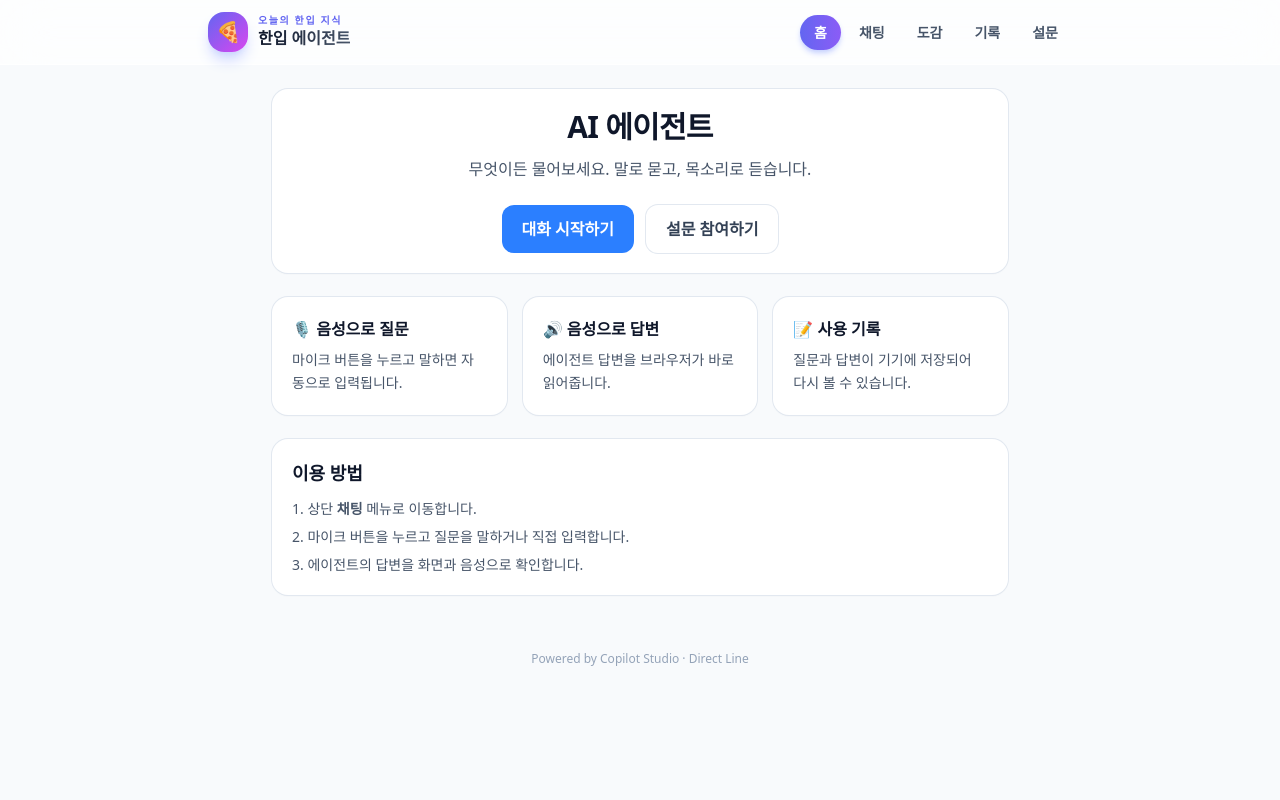
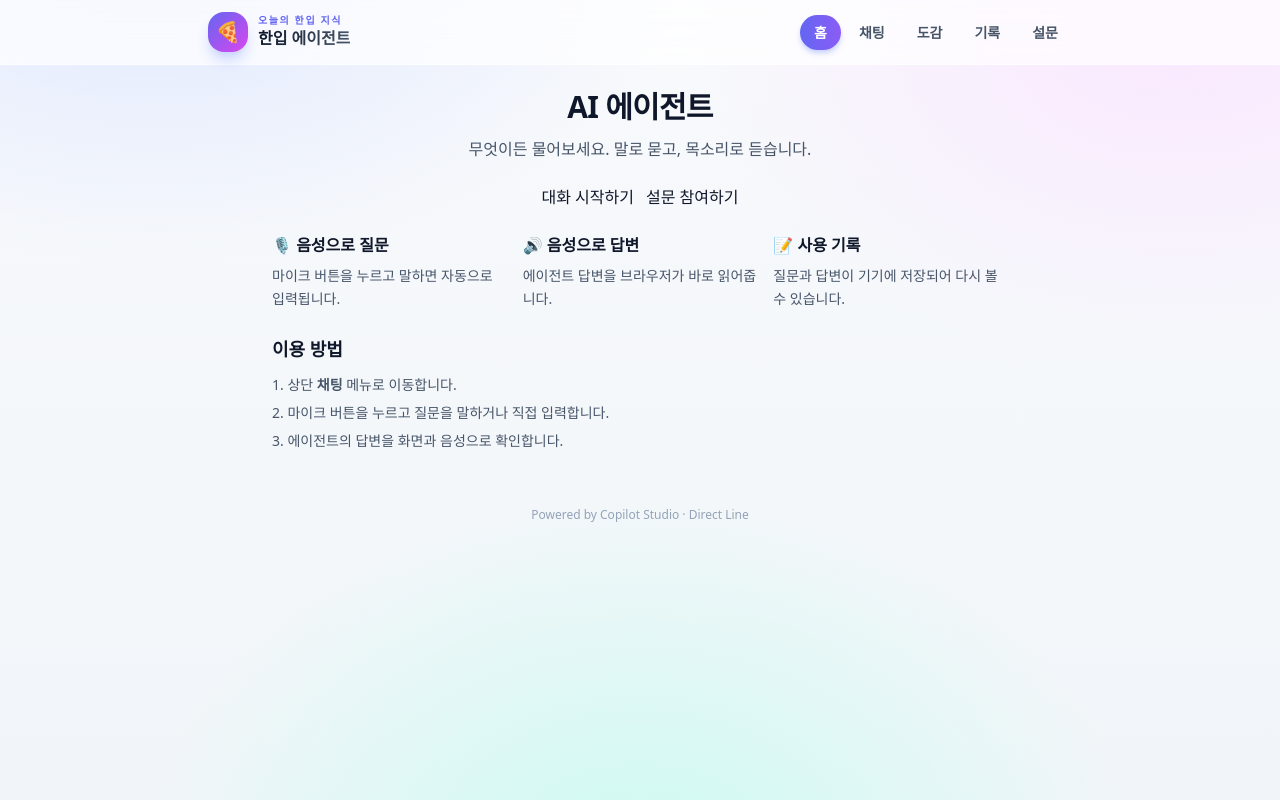
Before and after one commit to hyunguykorea/agent-site, a Next.js app: page / in a window 1280 px wide. Built offline with nearby package versions, Linux system fonts and the light colour scheme.

Commit message:
Add files via upload

```diff
--- a/styles/globals.css
+++ b/styles/globals.css
@@ -1,3 +1,7 @@
+/* 파일 위치: styles/globals.css  (기존 파일 덮어쓰기)
+   - 칙칙한 흰 배경 → 은은한 그라데이션 + 빛망울(blob) 배경
+   - 스크롤바, 선택색, 폰트까지 한 번에 톤업 */
+
 @tailwind base;
 @tailwind components;
 @tailwind utilities;
@@ -7,26 +11,90 @@
 }
 
 html,
-body {
-  height: 100%;
+body,
+#__next {
+  min-height: 100%;
 }
 
 body {
-  @apply bg-slate-50 text-slate-900 antialiased;
+  /* 부드러운 파스텔 그라데이션 배경 */
+  background:
+    radial-gradient(1000px 600px at 12% -8%, #e0e7ff 0%, transparent 55%),
+    radial-gradient(900px 600px at 92% 4%, #fae8ff 0%, transparent 55%),
+    radial-gradient(900px 700px at 50% 110%, #ccfbf1 0%, transparent 55%),
+    linear-gradient(180deg, #f8fafc 0%, #f1f5f9 100%);
+  background-attachment: fixed;
+  color: #0f172a;
+  -webkit-font-smoothing: antialiased;
+  font-family: 'Pretendard', 'Apple SD Gothic Neo', 'Noto Sans KR', system-ui, -apple-system,
+    'Segoe UI', sans-serif;
 }
 
-.card {
-  @apply rounded-2xl bg-white p-5 shadow-sm ring-1 ring-slate-200;
+/* 모바일 하단 탭바에 내용이 가리지 않도록 */
+@media (max-width: 639px) {
+  body {
+    padding-bottom: 3.5rem;
+  }
 }
 
-.btn {
-  @apply inline-flex items-center justify-center gap-2 rounded-xl px-5 py-3 text-base font-semibold transition active:scale-[0.98];
+::selection {
+  background: #c7d2fe;
+  color: #1e1b4b;
 }
 
-.btn-primary {
-  @apply btn bg-brand-500 text-white hover:bg-brand-600 disabled:opacity-40;
+/* 얇고 예쁜 스크롤바 */
+* {
+  scrollbar-width: thin;
+  scrollbar-color: #cbd5e1 transparent;
+}
+*::-webkit-scrollbar {
+  width: 8px;
+  height: 8px;
+}
+*::-webkit-scrollbar-thumb {
+  background: #cbd5e1;
+  border-radius: 9999px;
+}
+*::-webkit-scrollbar-thumb:hover {
+  background: #94a3b8;
+}
+*::-webkit-scrollbar-track {
+  background: transparent;
 }
 
-.btn-ghost {
-  @apply btn bg-white text-slate-700 ring-1 ring-slate-200 hover:bg-slate-100;
+/* 토스트 등장 애니메이션 */
+@keyframes fadeIn {
+  from {
+    opacity: 0;
+    transform: translate(-50%, -8px);
+  }
+  to {
+    opacity: 1;
+    transform: translate(-50%, 0);
+  }
 }
+
+/* 카드 등장 애니메이션 (도감 카드 등에서 사용 가능) */
+@keyframes popIn {
+  from {
+    opacity: 0;
+    transform: translateY(8px) scale(0.98);
+  }
+  to {
+    opacity: 1;
+    transform: translateY(0) scale(1);
+  }
+}
+.animate-pop {
+  animation: popIn 0.25s ease-out both;
+}
+
+/* 애니메이션 최소화 설정 존중 */
+@media (prefers-reduced-motion: reduce) {
+  *,
+  *::before,
+  *::after {
+    animation-duration: 0.01ms !important;
+    transition-duration: 0.01ms !important;
+  }
+}
```
